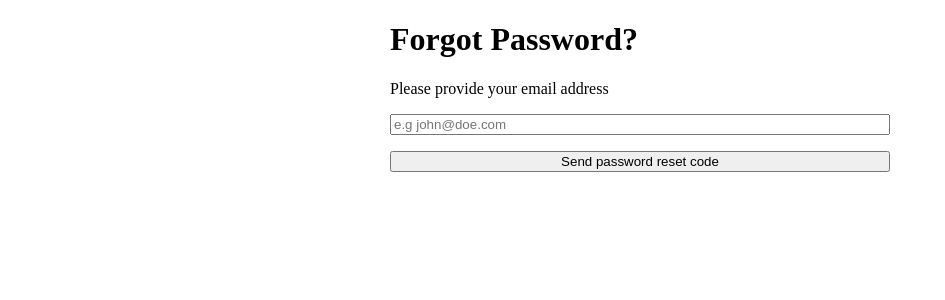
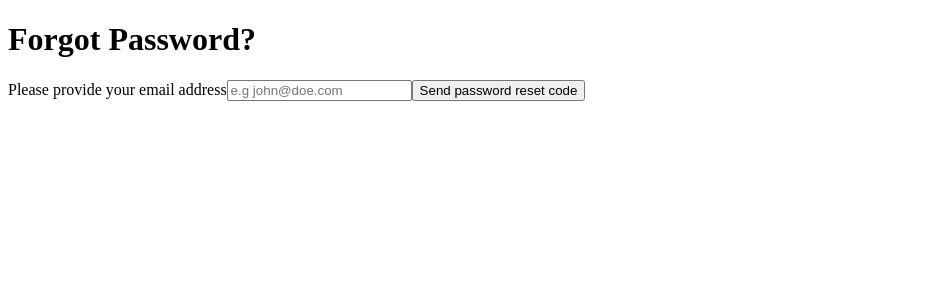
Before and after one commit to alexisintech/aa-clerk-next-app, a Next.js app: page /forgot-password in a window 1280 px wide. Shown: the top 300 px of the page, without its empty margins (0-945 px from the left). Built offline with nearby package versions, Linux system fonts and the light colour scheme; no server answers.

Commit message:
minor updates

```diff
--- a/app/api/example/route.ts
+++ b/app/api/example/route.ts
@@ -1,11 +1,7 @@
-import { auth } from '@clerk/nextjs/server';
+import { clerkClient } from '@clerk/nextjs/server';
 
 export async function GET() {
-  const { getToken } = auth();
+  const response = await clerkClient.users.getUserList();
 
-  const template = 'test';
-
-  const token = await getToken({ template });
-
-  return Response.json({ token });
+  return Response.json({ response });
 }
--- a/app/api/test/route.ts
+++ /dev/null
@@ -1,11 +0,0 @@
-import { auth } from "@clerk/nextjs/server";
-
-export async function GET() {
-  const { getToken } = auth();
-
-  const template = 'test';
-
-  const token = await getToken({ template })
-
-  return Response.json({ token })
-}
--- a/app/dashboard/page.tsx
+++ b/app/dashboard/page.tsx
@@ -17,8 +17,6 @@ export default async function DashboardPage() {
   }
 
   const user = await clerkClient.users.getUser(userId!);
-
-  console.log(user);
 
   return (
     <>
--- a/app/forgot-password/page.tsx
+++ b/app/forgot-password/page.tsx
@@ -1,4 +1,4 @@
-"use client"
+'use client';
 import React, { useState } from 'react';
 import { useAuth, useSignIn } from '@clerk/nextjs';
 import type { NextPage } from 'next';
@@ -34,11 +34,11 @@ const ForgotPasswordPage: NextPage = () => {
         strategy: 'reset_password_email_code',
         identifier: email,
       })
-      .then(_ => {
+      .then((_) => {
         setSuccessfulCreation(true);
         setError('');
       })
-      .catch(err => {
+      .catch((err) => {
         console.error('error', err.errors[0].longMessage);
         setError(err.errors[0].longMessage);
       });
@@ -55,49 +55,38 @@ const ForgotPasswordPage: NextPage = () => {
         code,
         password,
       })
-      .then(result => {
+      .then((result) => {
+        // Check if 2FA is required
         if (result.status === 'needs_second_factor') {
           setSecondFactor(true);
           setError('');
         } else if (result.status === 'complete') {
           // Set the active session to
-          // the newly created session (user is now logged in)
+          // the newly created session (user is now signed in)
           setActive({ session: result.createdSessionId });
           setError('');
         } else {
           console.log(result);
         }
       })
-      .catch(err => {
-        console.error('error', err.errors[0].longMessage)
+      .catch((err) => {
+        console.error('error', err.errors[0].longMessage);
         setError(err.errors[0].longMessage);
       });
   }
 
   return (
-    <div
-      style={{
-        margin: 'auto',
-        maxWidth: '500px',
-      }}
-    >
+    <div>
       <h1>Forgot Password?</h1>
-      <form
-        style={{
-          display: 'flex',
-          flexDirection: 'column',
-          gap: '1em',
-        }}
-        onSubmit={!successfulCreation ? create : reset}
-      >
+      <form onSubmit={!successfulCreation ? create : reset}>
         {!successfulCreation && (
           <>
-            <label htmlFor='email'>Please provide your email address</label>
+            <label htmlFor="email">Please provide your email address</label>
             <input
-              type='email'
-              placeholder='e.g john@doe.com'
+              type="email"
+              placeholder="e.g john@doe.com"
               value={email}
-              onChange={e => setEmail(e.target.value)}
+              onChange={(e) => setEmail(e.target.value)}
             />
 
             <button>Send password reset code</button>
@@ -107,18 +96,20 @@ const ForgotPasswordPage: NextPage = () => {
 
         {successfulCreation && (
           <>
-            <label htmlFor='password'>Enter your new password</label>
+            <label htmlFor="password">Enter your new password</label>
             <input
-              type='password'
+              type="password"
               value={password}
-              onChange={e => setPassword(e.target.value)}
+              onChange={(e) => setPassword(e.target.value)}
             />
 
-            <label htmlFor='password'>Enter the password reset code that was sent to your email</label>
+            <label htmlFor="password">
+              Enter the password reset code that was sent to your email
+            </label>
             <input
-              type='text'
+              type="text"
               value={code}
-              onChange={e => setCode(e.target.value)}
+              onChange={(e) => setCode(e.target.value)}
             />
 
             <button>Reset</button>
@@ -126,7 +117,9 @@ const ForgotPasswordPage: NextPage = () => {
           </>
         )}
 
-        {secondFactor && <p>2FA is required, this UI does not handle that</p>}
+        {secondFactor && (
+          <p>2FA is required, but this UI does not handle that</p>
+        )}
       </form>
     </div>
   );
```
